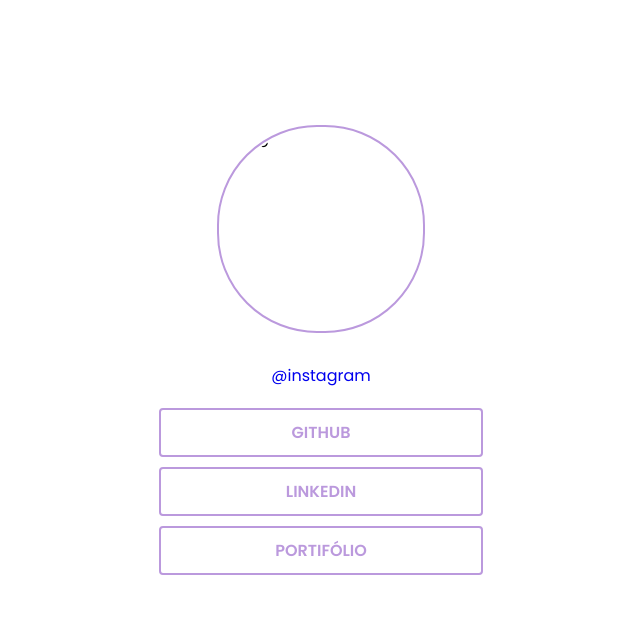
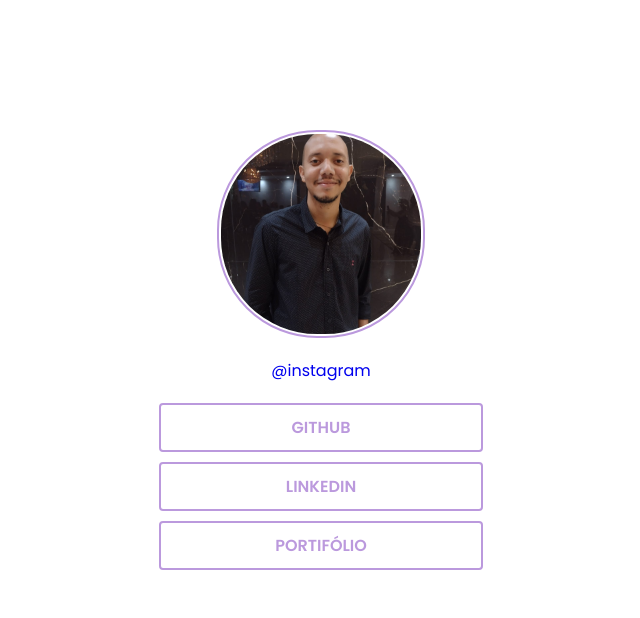
Before and after one commit to FabricioOliveira1/Lista-de-Links, a plain HTML site: page index.html in a window 1280 px wide. Shown: the top 618 px of the page, without its empty margins (319-959 px from the left). Drawn offline with Linux system fonts and the light colour scheme; no server answers.

Commit message:
Add files via upload

```diff
--- a/index.html
+++ b/index.html
@@ -15,9 +15,9 @@
 <body>
 <div class="main">
   <div class="img-box">
-    <img id="img" src="" alt="foto">
-    <a href="https://www.instagram.com/fab_oliveiraa/">@instagram</a>
+    <img id="img" src="./assets/IMG-20211011-WA0033.jpg" alt="foto">
   </div>
+  <a href="https://www.instagram.com/fab_oliveiraa/">@instagram</a>
   <div class="links-box">
     <a href="https://github.com/FabricioOliveira1">Github</a>
     <a href="https://www.linkedin.com/in/fabricioliveira-1/">Linkedin</a>
--- a/style.css
+++ b/style.css
@@ -60,6 +60,8 @@
 }
 
 .img-box img{
+  object-fit: cover;
+
   height: 200px;
   width: 200px;
   padding: 2px;
```
Also changed, not shown: assets/IMG-20211011-WA0033.jpg (added).
